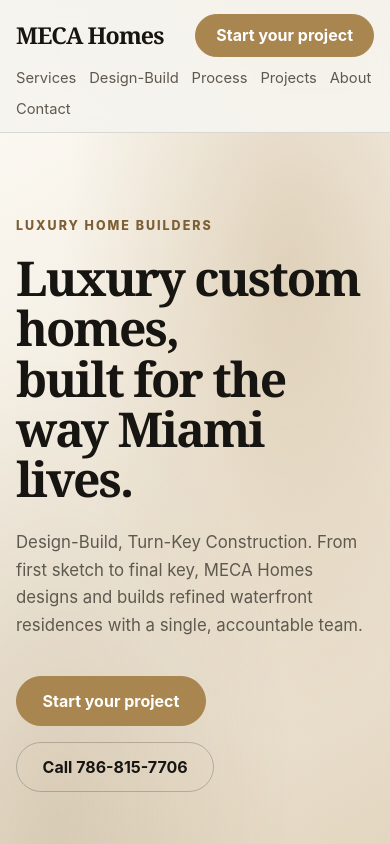
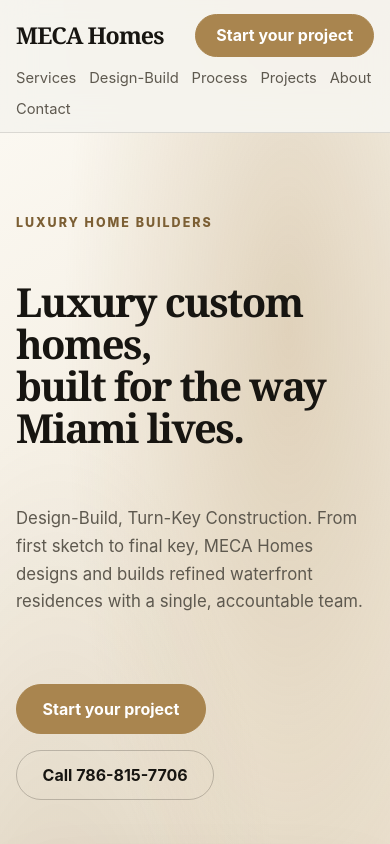
Before and after one commit to carlosconceiro5-pixel/immersive-3d-site, a React (Vite) app: page / in a window 390 px wide. Shown: the top 844 px of the page. Built offline with nearby package versions, Linux system fonts and the light colour scheme.

Commit message:
Refine MECA Homes hero layout

```diff
--- a/src/App.css
+++ b/src/App.css
@@ -389,3 +389,50 @@
     grid-template-columns: 1fr;
   }
 }
+
+/* Hero refinement — balanced luxury layout */
+.hero__inner {
+  display: grid;
+  grid-template-columns: minmax(0, 1.05fr) minmax(280px, 0.95fr);
+  align-items: center;
+  gap: clamp(2rem, 5vw, 4.5rem);
+  max-width: var(--container);
+}
+
+.hero__inner > * {
+  grid-column: 1;
+}
+
+.hero__inner::after {
+  content: '';
+  grid-column: 2;
+  grid-row: 1 / -1;
+  align-self: stretch;
+  min-height: 420px;
+  border: 1px solid rgba(169, 133, 79, 0.28);
+  border-radius: var(--radius-lg);
+  background:
+    linear-gradient(135deg, rgba(17, 16, 13, 0.08), rgba(169, 133, 79, 0.16)),
+    linear-gradient(135deg, #efe7d8 0%, #cdbc9c 100%);
+  box-shadow:
+    0 30px 80px rgba(17, 16, 13, 0.12),
+    inset 0 1px 0 rgba(255, 255, 255, 0.45);
+}
+
+.hero__title {
+  max-width: 16ch;
+  font-size: clamp(2.5rem, 4.5vw + 1rem, 4.6rem);
+}
+
+@media (max-width: 860px) {
+  .hero__inner {
+    grid-template-columns: 1fr;
+  }
+
+  .hero__inner::after {
+    grid-column: 1;
+    grid-row: auto;
+    min-height: 260px;
+    margin-top: 2rem;
+  }
+}
```
